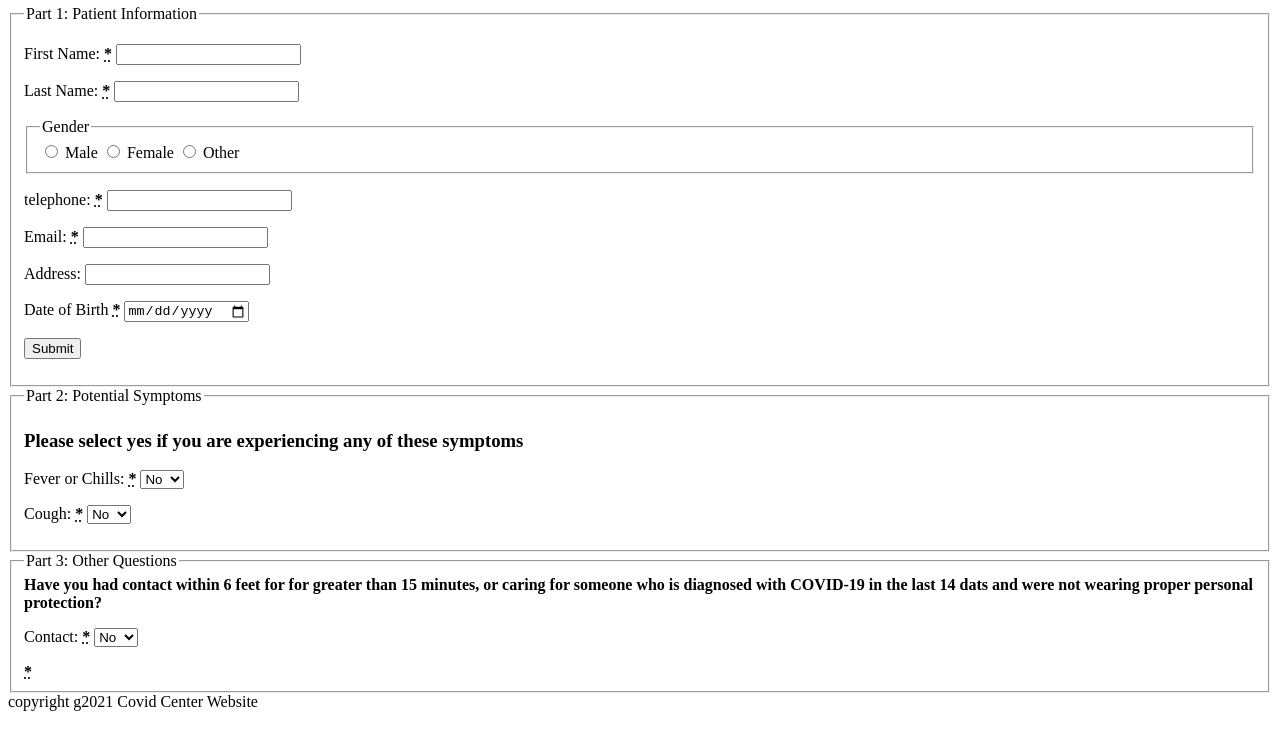
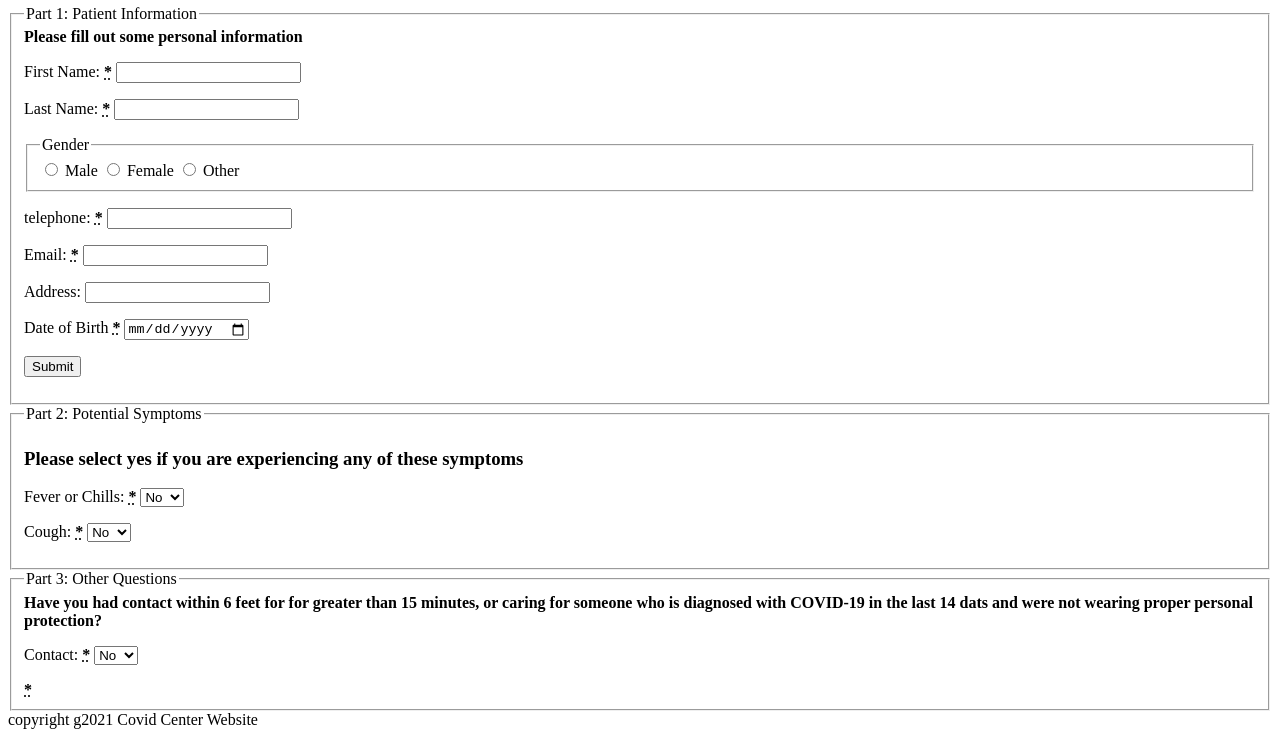
Before and after one commit to daxval/Webaap_spring2021_Covid_Center, a plain HTML site: page index.html in a window 1280 px wide. Shown: the part 122-859 px from the top of the page. Drawn offline with Linux system fonts and the light colour scheme.

Commit message:
Update index.html

```diff
--- a/index.html
+++ b/index.html
@@ -13,6 +13,7 @@
           <form>
             <fieldset>
               <legend>Part 1: Patient Information</legend>
+              <span><b>Please fill out some personal information</b></span>
             <p>
               <label for="textFirstName">
                 <span>First Name:</span>
```
